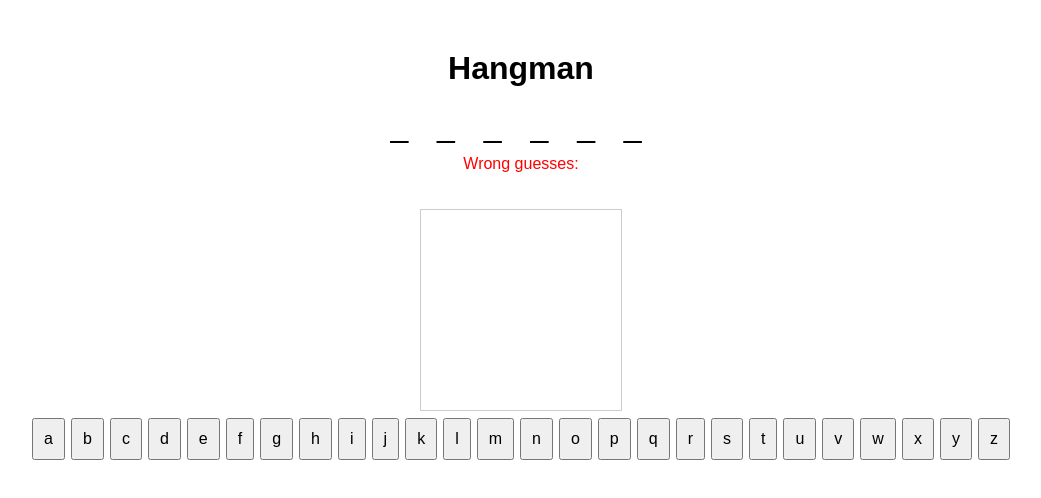
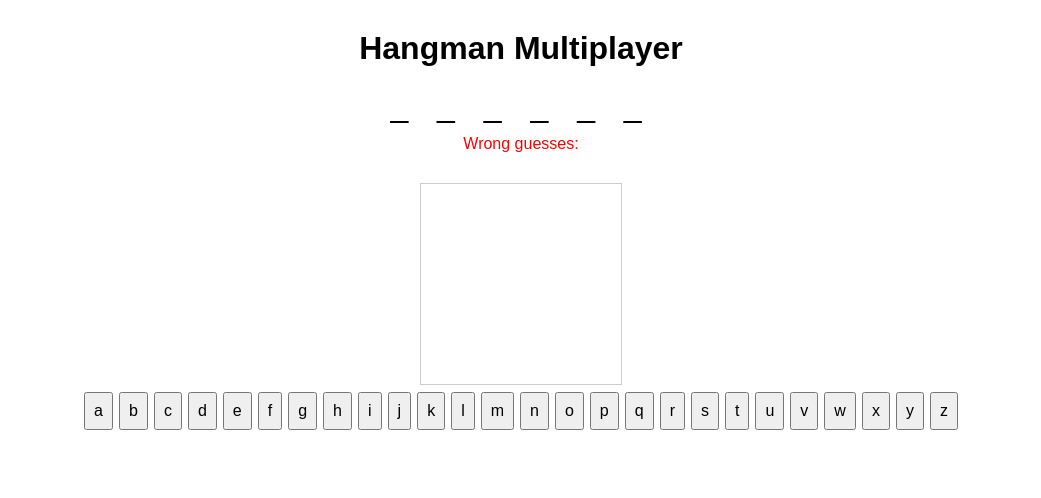
Before and after one commit to tpamz6299/hashman, a website: page public/index.html in a window 1280 px wide. Shown: the whole page, without its empty margins (119-1160 px from the left). Drawn offline with nearby package versions, Linux system fonts and the light colour scheme.

Commit message:
Update index.html

```diff
--- a/public/index.html
+++ b/public/index.html
@@ -3,22 +3,24 @@
 <head>
   <meta charset="UTF-8">
   <meta name="viewport" content="width=device-width, initial-scale=1.0">
-  <title>Hangman</title>
+  <title>Hangman Multiplayer</title>
   <style>
-    body { font-family: Arial, sans-serif; text-align: center; margin-top: 50px; }
+    body { font-family: Arial, sans-serif; text-align: center; margin-top: 30px; }
     #word { font-size: 2em; letter-spacing: 10px; }
-    #wrong-guesses { color: red; margin-top: 10px; }
-    #letters button { margin: 3px; padding: 10px; font-size: 1em; }
+    #wrong-guesses { color: red; margin: 10px; }
+    #letters button { margin: 3px; padding: 8px; font-size: 1em; }
     canvas { margin-top: 20px; border: 1px solid #ccc; }
   </style>
 </head>
 <body>
-  <h1>Hangman</h1>
+  <h1>Hangman Multiplayer</h1>
   <div id="word"></div>
   <p id="wrong-guesses"></p>
   <canvas id="hangmanCanvas" width="200" height="200"></canvas>
   <div id="letters"></div>
 
+  <!-- Load Socket.io -->
+  <script src="/socket.io/socket.io.js"></script>
   <script src="script.js"></script>
 </body>
 </html>
```
